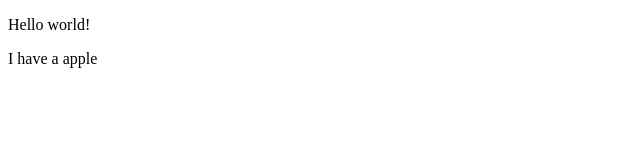
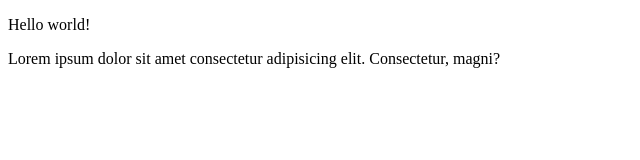
Before and after one commit to orelshabataev/test, a plain HTML site: page index.html in a window 1280 px wide. Shown: the whole page, without its empty margins (0-640 px from the left). Drawn offline with Linux system fonts and the light colour scheme.

Commit message:
orel commit

```diff
--- a/index.html
+++ b/index.html
@@ -7,6 +7,6 @@
 </head>
 <body>
     <p>Hello world!</p>
-    <p>I have a apple </p>
+    <p>Lorem ipsum dolor sit amet consectetur adipisicing elit. Consectetur, magni?</p>
 </body>
 </html>
```
